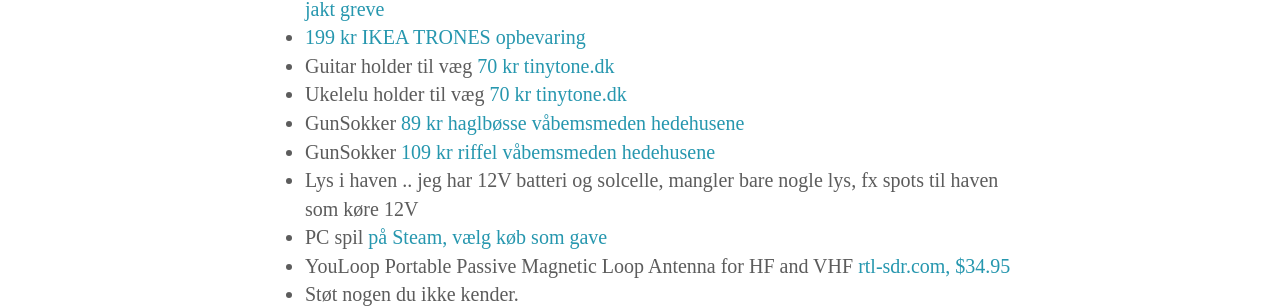
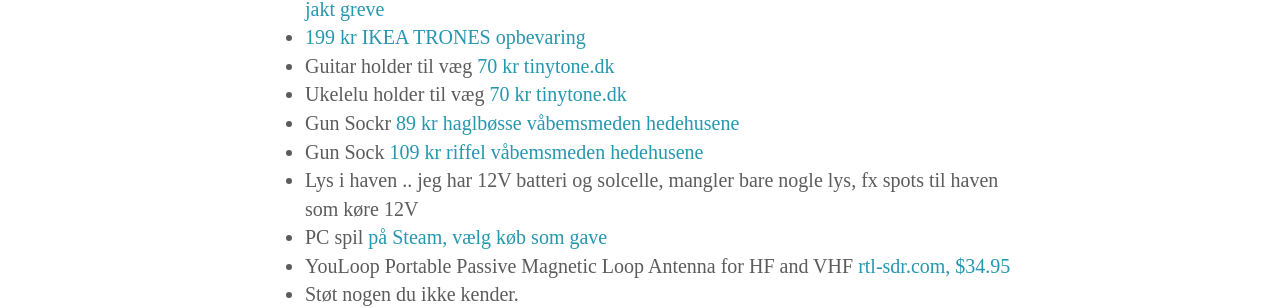
Before and after one commit to clysel/christian.lysel.net, a Jekyll site: the page built from gave.markdown, in a window 1280 px wide. Shown: the part 724-1032 px from the top of the page. Built offline with Jekyll 4.4.1, drawn with Linux system fonts in a browser that asks for light colours.

Commit message:
Update gave.markdown

```diff
--- a/gave.markdown
+++ b/gave.markdown
@@ -13,8 +13,8 @@
 * [199 kr IKEA TRONES opbevaring](https://www.ikea.com/dk/da/p/trones-skoskab-opbevaring-hvid-00397307/)
 * Guitar holder til væg [70 kr tinytone.dk](https://tinytone.dk/produkt/guitarholder-til-vaeg-ogh-1/)
 * Ukelelu holder til væg [70 kr tinytone.dk](https://tinytone.dk/produkt/vaegholder-til-ukulele-sort/)
-* GunSokker [89 kr haglbøsse våbemsmeden hedehusene](https://vaabensmeden.dk/shop/tilbehoer/tilbehoer-til-vaabenskab/gun-sock-til-haglvaaben/)
-* GunSokker [109 kr riffel våbemsmeden hedehusene](https://vaabensmeden.dk/shop/tilbehoer/tilbehoer-til-vaabenskab/gun-sock-til-haglvaaben-kopier/)
+* Gun Sockr [89 kr haglbøsse våbemsmeden hedehusene](https://vaabensmeden.dk/shop/tilbehoer/tilbehoer-til-vaabenskab/gun-sock-til-haglvaaben/)
+* Gun Sock [109 kr riffel våbemsmeden hedehusene](https://vaabensmeden.dk/shop/tilbehoer/tilbehoer-til-vaabenskab/gun-sock-til-haglvaaben-kopier/)
 * Lys i haven .. jeg har 12V batteri og solcelle, mangler bare nogle lys, fx spots til haven som køre 12V
 * PC spil [på Steam, vælg køb som gave](https://store.steampowered.com/wishlist/profiles/76561197993716838/#sort=order)
 * YouLoop Portable Passive Magnetic Loop Antenna for HF and VHF [rtl-sdr.com, $34.95](https://www.rtl-sdr.com/buy-rtl-sdr-dvb-t-dongles/?add-to-cart=41564)
```
